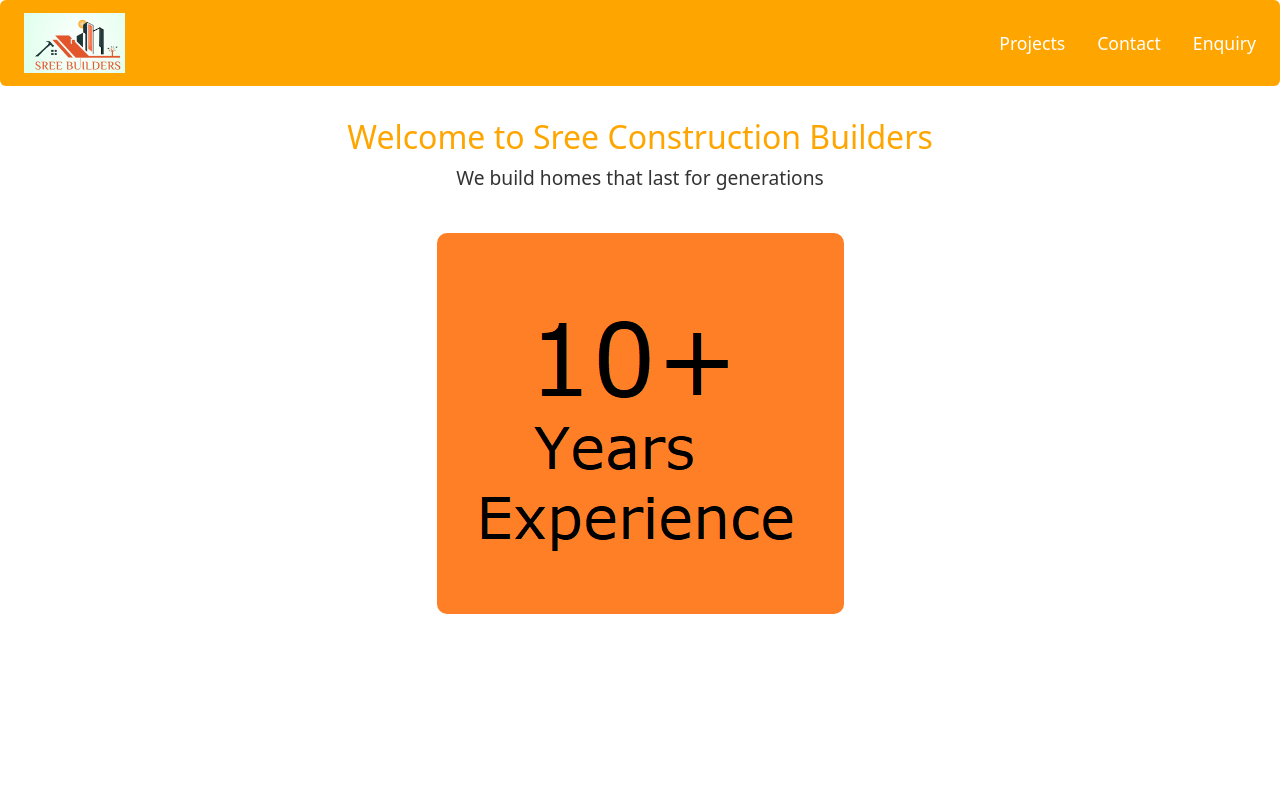
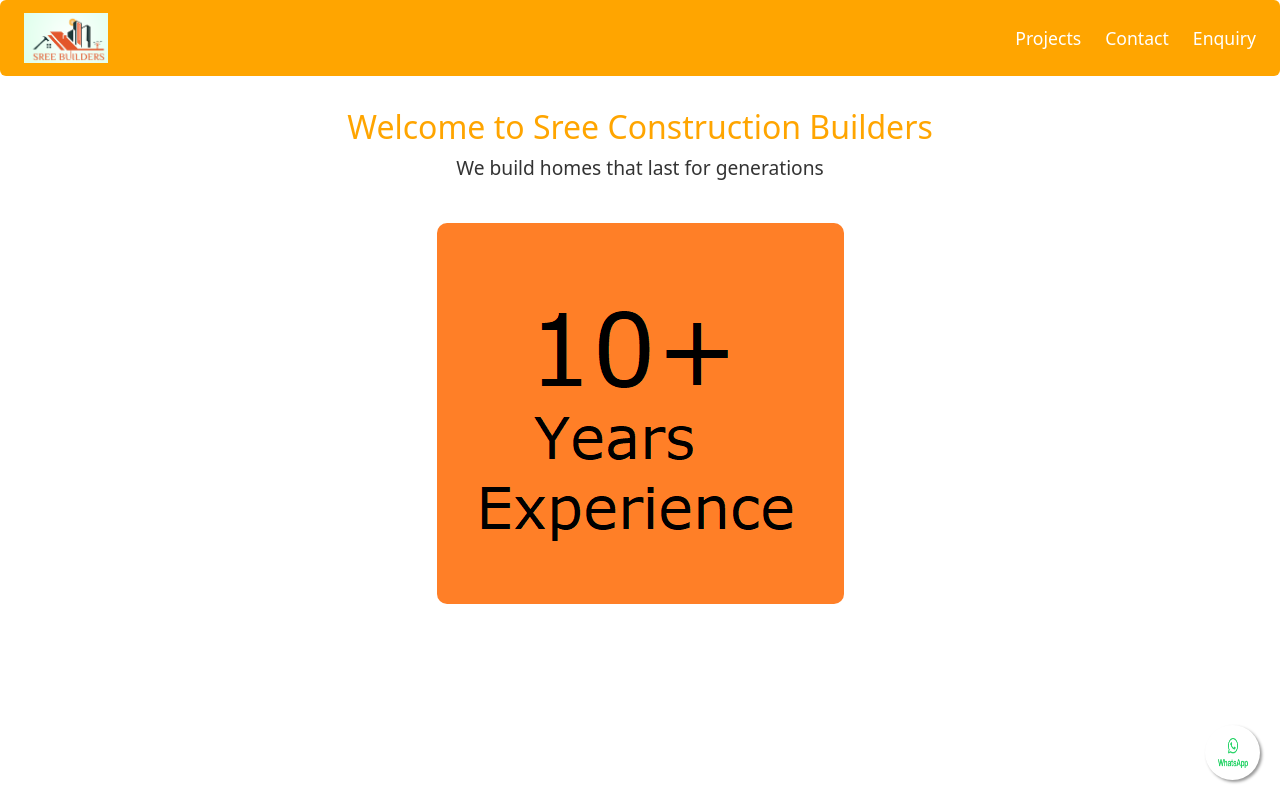
Before and after one commit to Naresh2028/CivilSite, an Angular app: page / in a window 1280 px wide. Built offline with nearby package versions, Linux system fonts and the light colour scheme.

Commit message:
06 09 Backup

```diff
--- a/src/app/app.component.html
+++ b/src/app/app.component.html
@@ -1,4 +1,7 @@
 
 
+<a href="https://wa.me/919894113862" target="_blank" class="whatsapp-float">
+  <img src="assets/Images/Digital_Stacked_Green.png" alt="WhatsApp"  />
+</a>
 
 <router-outlet></router-outlet>
--- a/src/app/contact/contact.component.css
+++ b/src/app/contact/contact.component.css
@@ -0,0 +1,18 @@
+.whatsapp-float {
+  position: fixed;
+  width: 60px;
+  height: 60px;
+  bottom: 20px;
+  right: 20px;
+  background-color: #25d366;
+  border-radius: 50%;
+  display: flex;
+  align-items: center;
+  justify-content: center;
+  box-shadow: 2px 2px 6px rgba(0,0,0,0.2);
+  z-index: 100;
+}
+.whatsapp-float img {
+  width: 35px;
+  height: 35px;
+}
--- a/src/app/contact/contact.component.html
+++ b/src/app/contact/contact.component.html
@@ -1,2 +1 @@
-
 <h3>Site Engineer Number: 9894113862</h3>
--- a/src/app/home/home.component.css
+++ b/src/app/home/home.component.css
@@ -2,20 +2,49 @@
   background-color: orange;
   padding: 0.8rem 1.5rem;
   display: flex;
-  justify-content: space-between;  /* Logo left, links right */
+  justify-content: space-between;
   align-items: center;
+  flex-wrap: wrap;       /* ✅ allow wrapping on small screens */
   border-radius: 6px;
 }
 
 .logo img {
-  height: 60px;
+  height: 50px;
   width: auto;
 }
 
+/* Links container */
 .nav-links {
   display: flex;
-  gap: 2rem;
+  gap: 1.5rem;
 }
+
+.nav-links a {
+  color: white;
+  text-decoration: none;
+  font-size: 1rem;
+  font-weight: 500;
+  transition: color 0.3s ease;
+}
+
+.nav-links a:hover {
+  color: black;
+}
+
+/* ✅ Mobile view */
+@media (max-width: 768px) {
+  .navbar {
+    flex-direction: column;     /* Stack logo + links */
+    align-items: center;
+  }
+
+  .nav-links {
+    flex-direction: column;     /* Stack links vertically */
+    gap: 1rem;
+    margin-top: 0.8rem;
+  }
+}
+
 
 .nav-links a {
   color: white;             /* ✅ white instead of blue */
--- a/src/styles.css
+++ b/src/styles.css
@@ -1 +1,23 @@
 /* You can add global styles to this file, and also import other style files */
+.whatsapp-float {
+  position: fixed;
+  width: 55px;
+  height: 55px;
+  bottom: 20px;
+  right: 20px;
+  color: #fff;
+  border-radius: 50%;
+  text-align: center;
+  font-size: 25px;
+  box-shadow: 2px 2px 3px #999;
+  z-index: 100;
+  display: flex;
+  align-items: center;
+  justify-content: center;
+}
+
+.whatsapp-float img,
+.whatsapp-float svg {
+  width: 30px;
+  height: 30px;
+}
```
Also changed, not shown: src/assets/Images/Digital_Stacked_Green.png (added).
